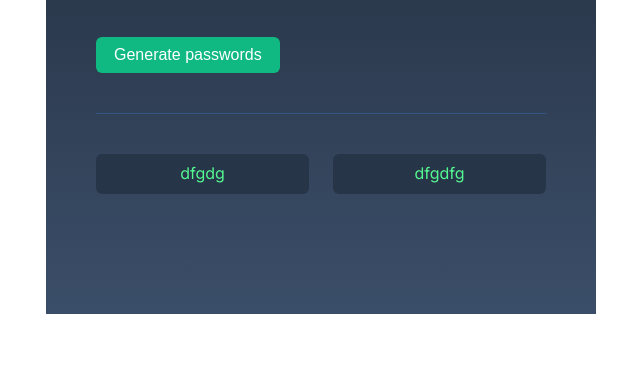
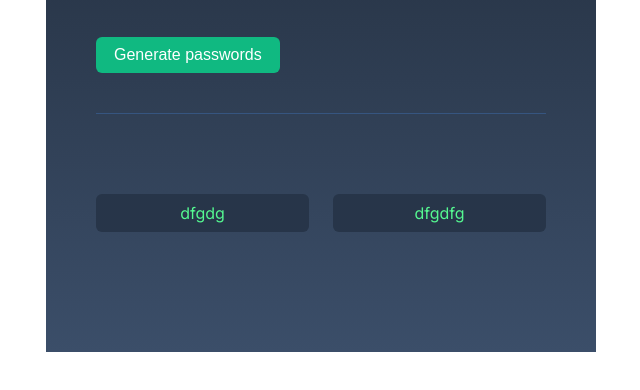
Before and after one commit to abilioassis/password-generator, a plain HTML site: page index.html in a window 1280 px wide. Shown: the part 244-634 px from the top of the page, without its empty margins (319-959 px from the left). Drawn offline with Linux system fonts and the light colour scheme.

Commit message:
Firs commit

```diff
--- a/index.html
+++ b/index.html
@@ -23,8 +23,8 @@
         </button>
         <div class="line"></div>
         <div class="passwords">
-          <div id="password-1" class="field">dfgdg</div>
-          <div id="password-2" class="field">dfgdfg</div>
+          <p id="password-1" class="field">dfgdg</p>
+          <p id="password-2" class="field">dfgdfg</p>
         </div>
       </div>
     </main>
--- a/style.css
+++ b/style.css
@@ -73,14 +73,16 @@ button {
 }
 
 .field {
+  text-align: center;
+  padding: 9px 18px;
+  margin-top: 40px;
+  font-size: 16px;
+  font-weight: 400;
+  color: #55f991;
+  background: #273549;
+  border-radius: 6px;
+  border: none;
   flex: 1;
-  background: #273549;
-  height: 40px;
-  border-radius: 6px;
-  color: #55f991;
-  /* padding: 4px 16px; */
-  line-height: 2.4;
-  text-align: center;
 }
 
 /* Mobile */
```
